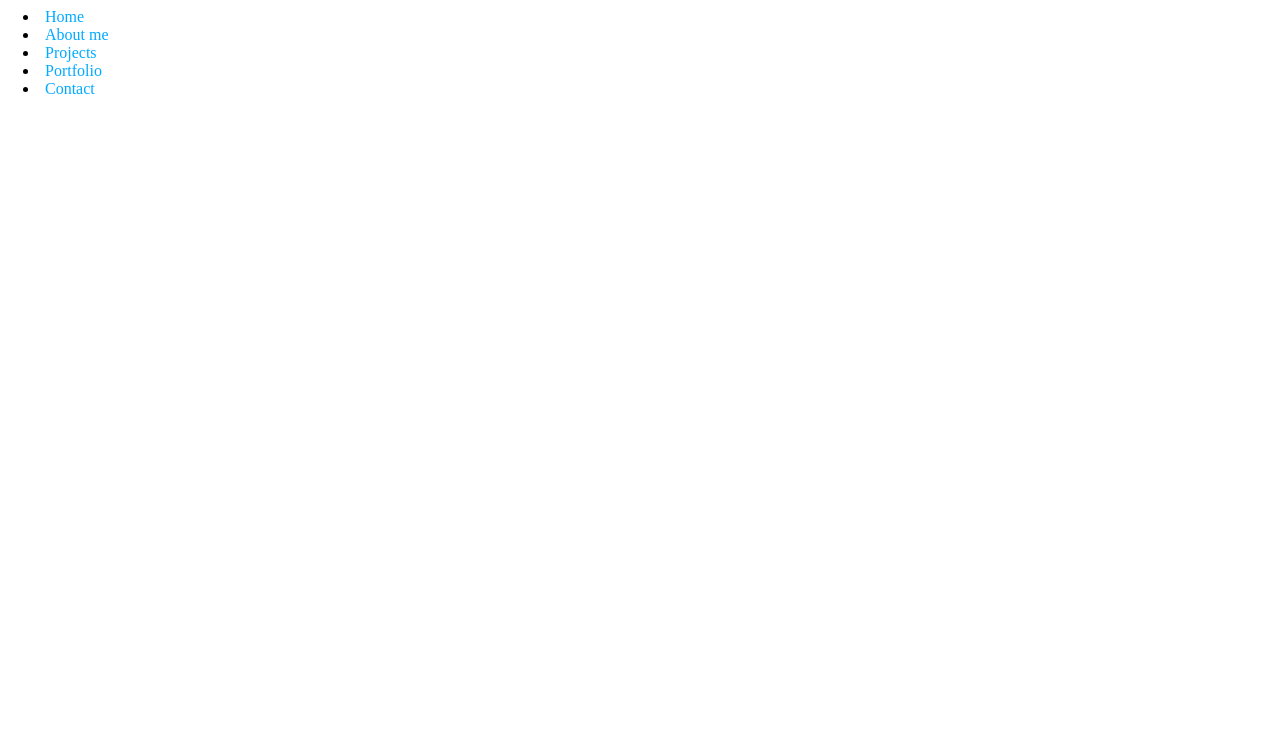
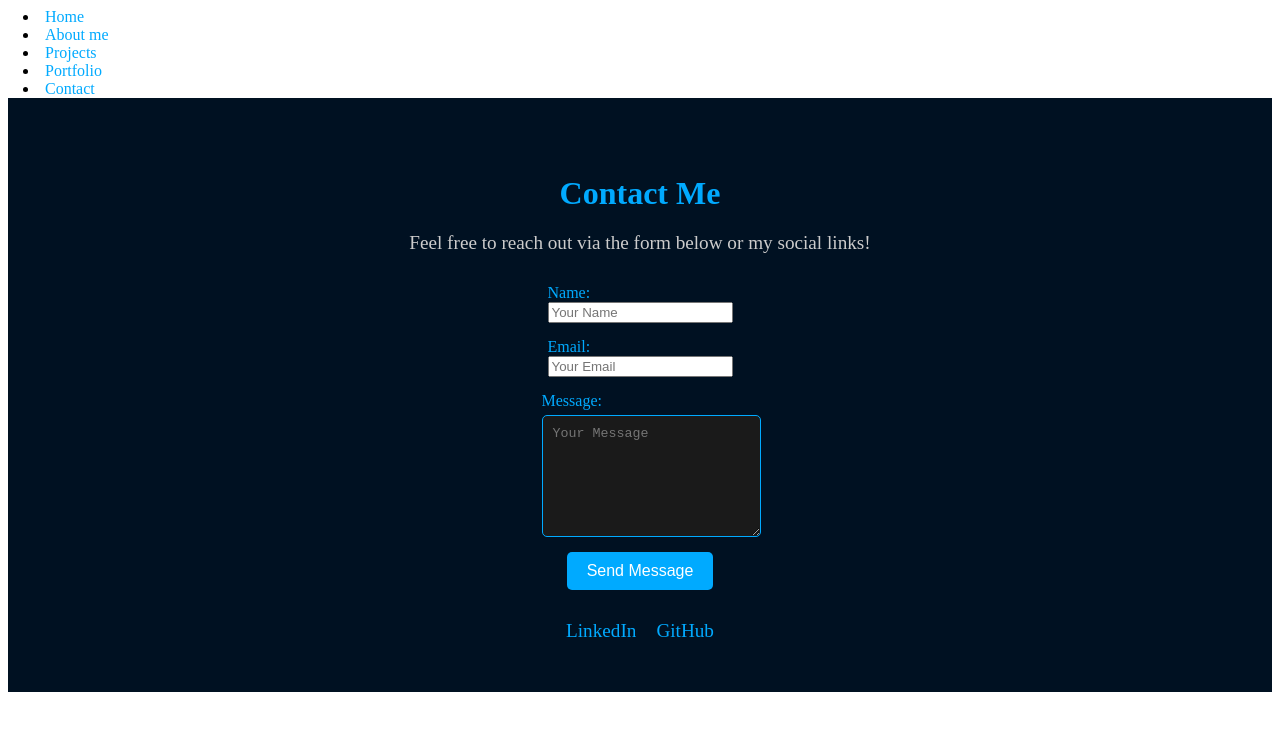
Before and after one commit to dawid24214/Aboute-me, a React (Vite) app: page /contact in a window 1280 px wide. Shown: the top 730 px of the page. Built offline with nearby package versions, Linux system fonts and the light colour scheme.

Commit message:
Implementation of "Contact " Section with Form
Added contact form and social media links .

```diff
--- a/src/components/Contact.jsx
+++ b/src/components/Contact.jsx
@@ -1,7 +1,36 @@
 import React from "react";
+import '../style/_Contact.scss';
 
 export const Contact = () =>{
     return (
-        <></>
-    )
+        <div>
+            <section id='contact' className='contact'>
+                <h2>Contact Me</h2>
+                <p>Feel free to reach out via the form below or my social links!</p>
+                <form className='contact-form'>
+                    <label>
+                        Name:
+                        <input type='text' placeholder='Your Name'/>
+                    </label>
+                    <label>
+                        Email:
+                        <input type='email' placeholder='Your Email'/>
+                    </label>
+                    <label>
+                        Message:
+                        <textarea placeholder='Your Message'></textarea>
+                    </label>
+                    <button type='submit'>Send Message</button>
+                </form>
+                <div className='social-links'>
+                    <a href='https://www.linkedin.com/in/dawid-grochowski-3a0264322/' target='_blank' rel='noopener noreferrer'>
+                        LinkedIn
+                    </a>
+                    <a href='https://github.com/dawid24214' target='_blank' rel='noopener noreferrer'>
+                        GitHub
+                    </a>
+                </div>
+            </section>
+        </div>
+    );
 }
--- a/src/style/_Contact.scss
+++ b/src/style/_Contact.scss
@@ -0,0 +1,69 @@
+.contact{
+  padding: 50px;
+  background-color: #001122;
+  color: white;
+  text-align: center;
+  h2{
+    font-size: 2rem;
+    margin-bottom: 20px;
+    color: #00aaff;
+  }
+  p{
+    font-size: 1.2rem;
+    margin-bottom: 30px;
+    color: #ccc;
+  }
+  .contact-form {
+    display: flex;
+    flex-direction: column;
+    align-items: center;
+    gap: 15px;
+
+    label {
+      display: flex;
+      flex-direction: column;
+      text-align: left;
+      color: #00aaff;
+      label,
+      textarea {
+        width: 100%;
+        max-width: 400px;
+        padding: 10px;
+        margin-top: 5px;
+        border: 1px solid #00aaff;
+        border-radius: 5px;
+        background-color: #1a1a1a;
+        color: white;
+      }
+      textarea{
+        height: 100px;
+      }
+    }
+    button{
+      padding: 10px 20px;
+      background-color: #00aaff;
+      color: white;
+      border: none;
+      border-radius: 5px;
+      cursor: pointer;
+      font-size: 1rem;
+      transition: background-color 0.3s;
+      &:hover{
+        background-color: #0077cc;
+      }
+    }
+
+  }
+  .social-links{
+    margin-top: 30px;
+    a{
+      margin: 0 10px;
+      color: #00aaff;
+      text-decoration: none;
+      font-size: 1.2rem;
+      &:hover{
+        color: #0077cc;
+      }
+    }
+  }
+}
```
